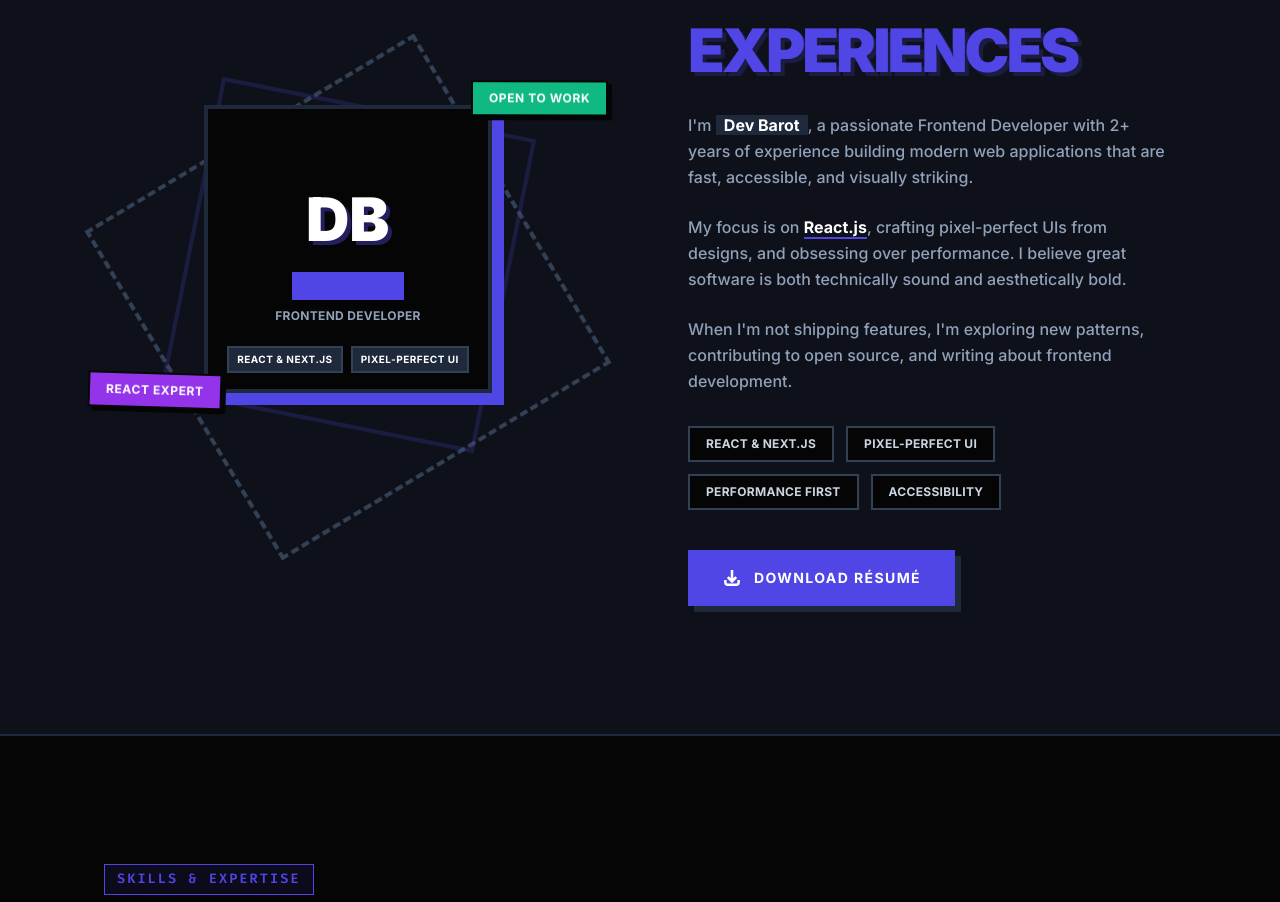
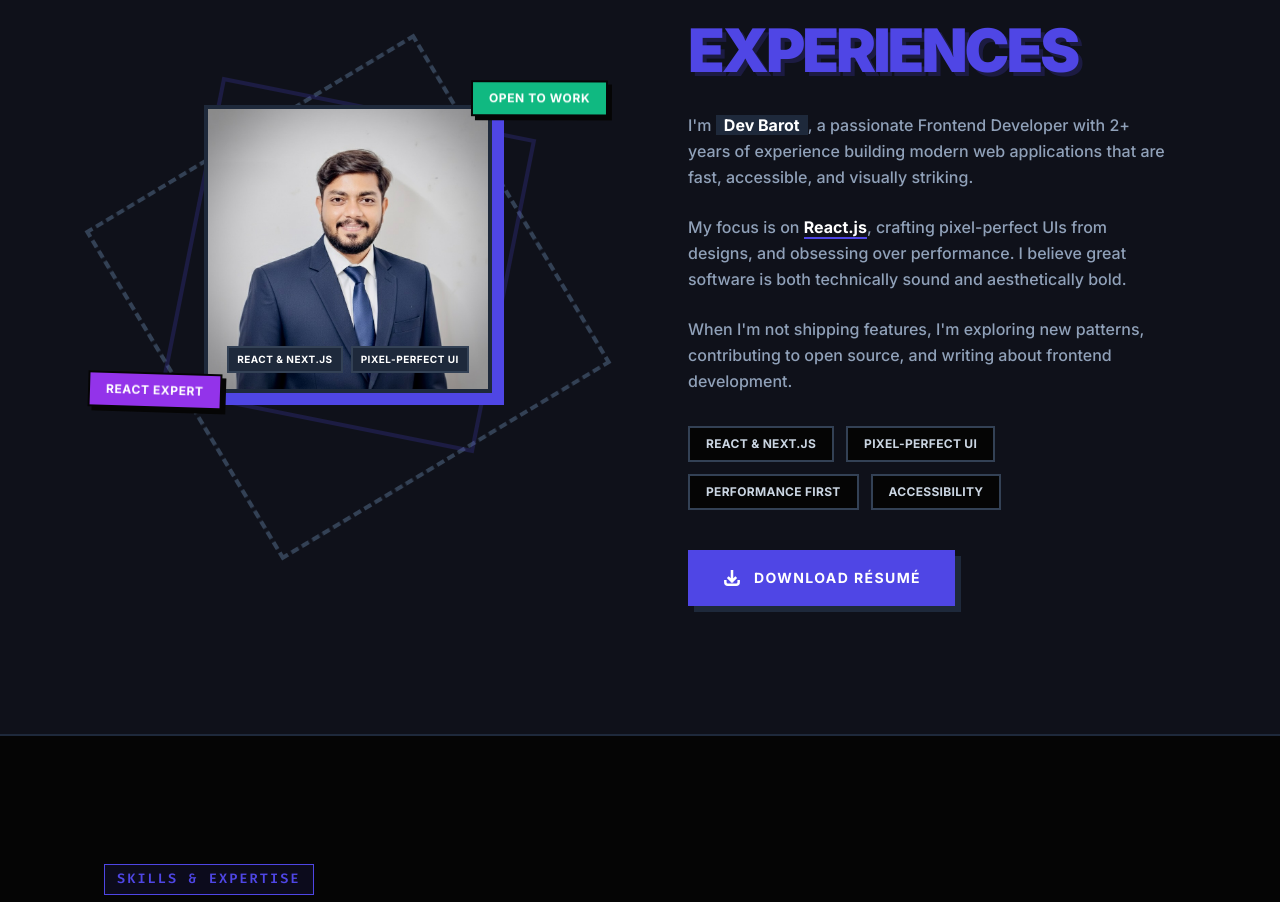
Before and after one commit to devbarot20/Portfolio-website, a React (Vite) app: page / in a window 1280 px wide. Shown: the part 1038-1940 px from the top of the page. Built offline with nearby package versions, Linux system fonts and the light colour scheme.

Commit message:
About section changes

```diff
--- a/src/components/About.jsx
+++ b/src/components/About.jsx
@@ -1,4 +1,5 @@
 import { useScrollReveal } from '../hooks/useScrollReveal';
+import profileImg from '../assets/profile.jpg';
 
 const highlights = [
   { text: 'React & Next.js' },
@@ -33,10 +34,12 @@ export default function About() {
             />
 
             {/* avatar card */}
-            <div className="relative z-10 w-56 h-56 sm:w-64 sm:h-64 md:w-72 md:h-72 bg-[#050505] border-4 border-[#1e293b] flex flex-col items-center justify-center shadow-[12px_12px_0px_#4f46e5]">
-              <div className="text-[60px] font-black text-white mb-2 animate-float" style={{ animationDelay: '0.5s', textShadow: '4px 4px 0px rgba(79, 70, 229, 0.4)' }}>DB</div>
-              <p className="font-mono font-bold text-sm text-[#4f46e5] uppercase tracking-widest bg-[#4f46e5] bg-opacity-10 px-3 py-1">Dev Barot</p>
-              <p className="text-xs font-bold text-slate-400 mt-2 uppercase tracking-wide">Frontend Developer</p>
+            <div className="relative z-10 w-56 h-56 sm:w-64 sm:h-64 md:w-72 md:h-72 bg-[#050505] border-4 border-[#1e293b] shadow-[12px_12px_0px_#4f46e5] overflow-hidden group">
+              <img
+                src={profileImg}
+                alt="Dev Barot"
+                className="w-full h-full object-cover object-center transition-transform duration-500 group-hover:scale-110"
+              />
 
               {/* highlight pills inside card bottom */}
               <div className="absolute bottom-4 left-1/2 -translate-x-1/2 flex gap-2 flex-wrap justify-center w-full px-4">
```
Also changed, not shown: src/assets/profile.jpg (added).
